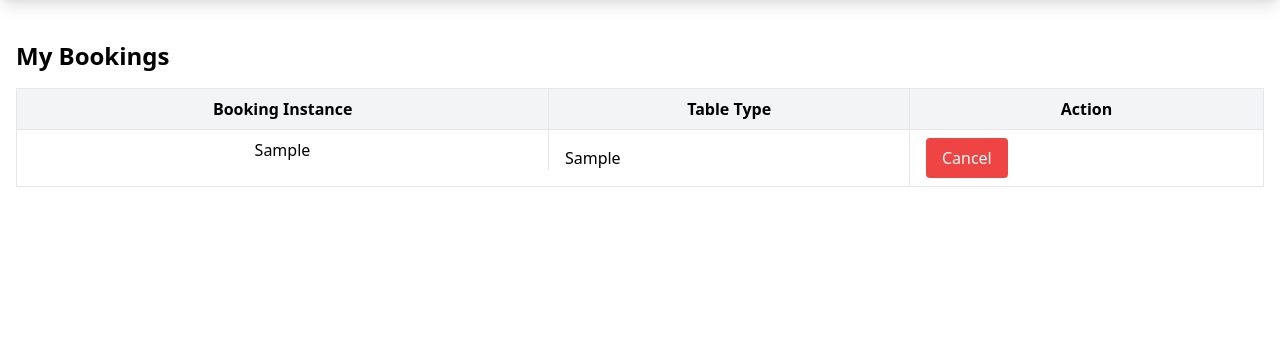
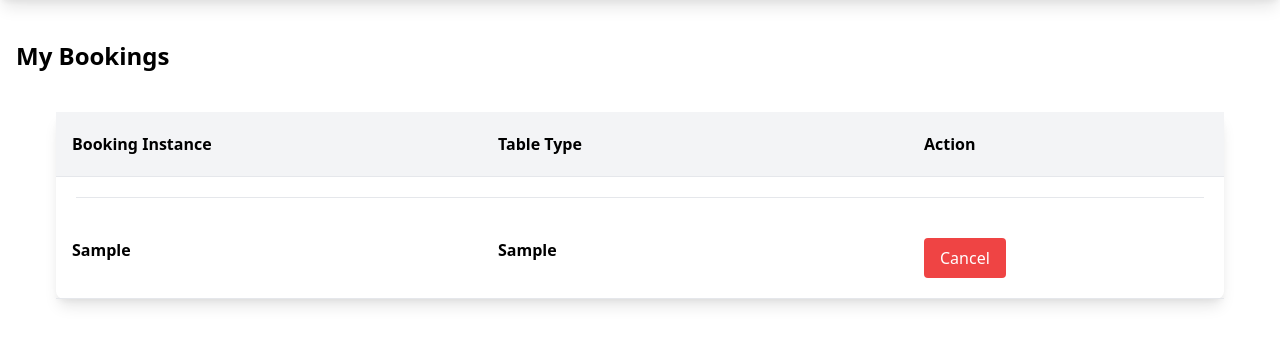
Before and after one commit to Sagar231/django-restaurant-app, a Django app: page /reserve/my_bookings/ in a window 1280 px wide. Shown: the part 72-417 px from the top of the page. Run offline with Django 5.2, Linux system fonts and the light colour scheme; a user stored in the database is signed in; tables that the repository leaves empty hold one stand-in row (values such as "Sample post"); style sheets or scripts are compiled from the project's sources.

```diff
--- a/bookings/templates/bookings/my_bookings.html
+++ b/bookings/templates/bookings/my_bookings.html
@@ -21,30 +21,25 @@
     </div>
     {% endif %}
 
-    <table class="min-w-full bg-white border border-gray-200">
-        <thead>
-            <tr class="w-full bg-gray-100 border-b">
-                <th class="py-2 px-4 border-r">Booking Instance</th>
-                <th class="py-2 px-4 border-r">Table Type</th>
-                <th class="py-2 px-4">Action</th>
-            </tr>
-        </thead>
-        <tbody>
+    <div class="shadow-lg m-10 rounded-lg">
+        <div class="flex flex-wrap sm:flex-no-wrap justify-between px-4 sm:px-15 py-5 bg-gray-100 border-b">
+            <span class="w-full sm:w-1/4 font-bold">Booking Instance</span>
+            <span class="w-full sm:w-1/4 font-bold">Table Type</span>
+            <span class="w-full sm:w-1/4 font-bold">Action</span>
+        </div>
+        <hr class="m-5">
         {% for booking in user_bookings %}
-            <tr class="border-b">
-                <td class="flex items-center justify-center py-2 px-4 border-r">
-                    <span>{{ booking.booking_instance }}</span>
-                </td>
-                <td class="py-2 px-4 border-r">{{ booking.table_type }}</td>
-                <td class="py-2 px-4">
+        <div class="flex flex-wrap sm:flex-no-wrap justify-between px-4 sm:px-15 py-5 border-b">
+            <span class="w-full sm:w-1/4 font-bold">{{ booking.booking_instance }}</span>
+            <span class="w-full sm:w-1/4 font-bold">{{ booking.table_type }}</span>
+            <span class="w-full sm:w-1/4">
                 <form action="{% url 'cancel_booking' booking.id %}" method="post">
                     {% csrf_token %}
                     <button type="submit" class="bg-red-500 text-white px-4 py-2 rounded hover:bg-red-700">Cancel</button>
                 </form>
-                </td>
-            </tr>
+            </span>
+        </div>
         {% endfor %}
-        </tbody>
-    </table>
+    </div>
 </div>
 {% endblock %}
```
Also changed, not shown: bookings/templates/bookings/book_table.html (+9 -6 lines), bookings/templatetags/custom_filters.py (added, +7 -0 lines), bookings/templatetags/__init__.py (added). Lines whose indentation alone changed are shown as unchanged.
